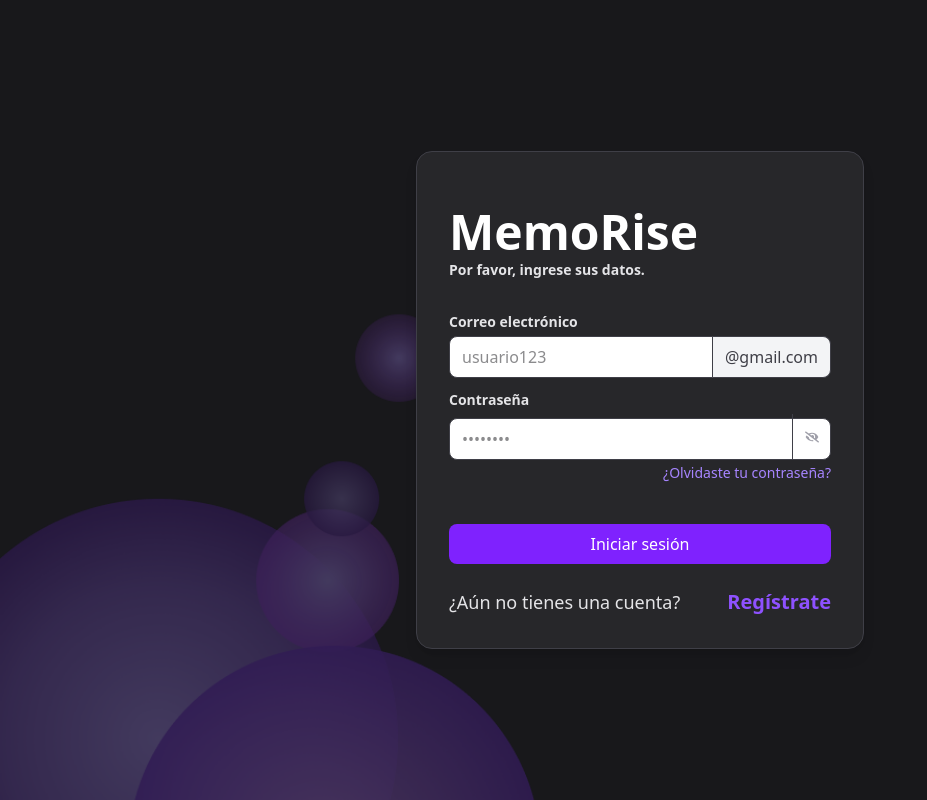
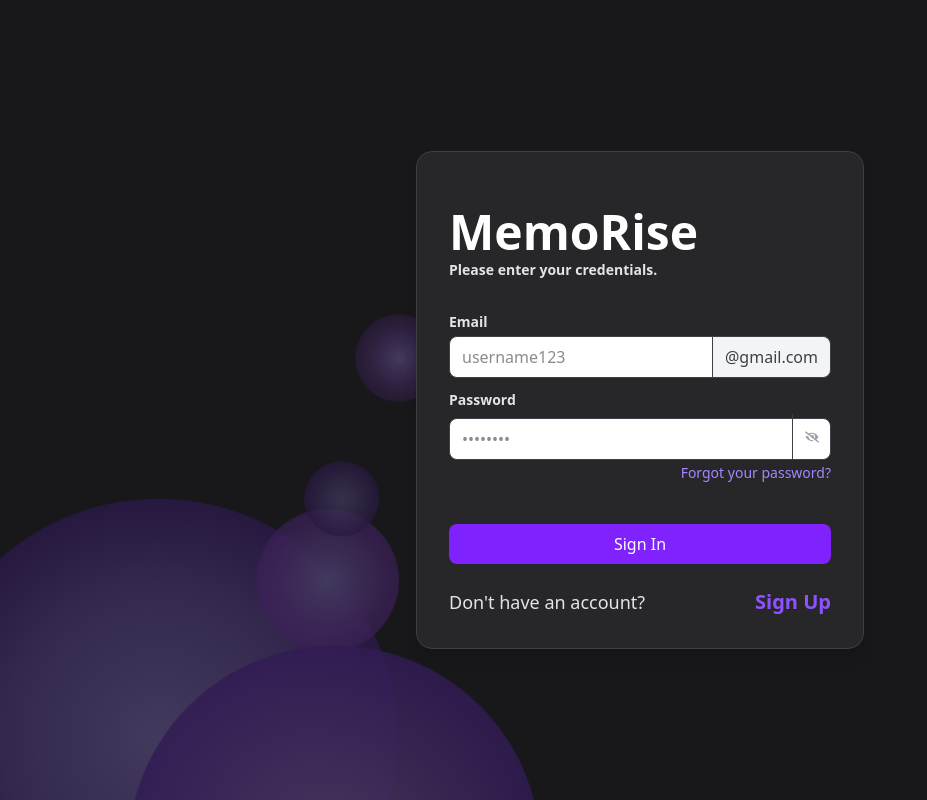
Before and after one commit to MagicExist/MemoRise, a React (Vite) app in the folder front-end/: page / in a window 1280 px wide. Shown: the whole page, without its empty margins (0-927 px from the left). Built offline with nearby package versions, Linux system fonts and the light colour scheme.

Commit message:
fix: Change spanish text to english

```diff
--- a/front-end/src/api/axios.ts
+++ b/front-end/src/api/axios.ts
@@ -24,23 +24,28 @@ api.interceptors.response.use(
   async (error) => {
     const originalRequest = error.config;
 
+    // 🚫 If we are on login page, don't trigger logout on 401
+    if (window.location.pathname === "/") {
+      return Promise.reject(error);
+    }
+
     if (error.response?.status === 401 && !originalRequest._retry) {
       originalRequest._retry = true;
 
       try {
-        const data = await refreshToken(); // pide nuevo access con el refresh
+        const data = await refreshToken(); // ask new access using refresh
         const newAccess = data.access;
 
-        // 🔥 guarda el nuevo access en el storage
+        // 🔥 Save new access token
         tokenStorage.setAccess(newAccess);
 
-        // Reintenta la request original con el nuevo token
+        // Retry original request with the new token
         originalRequest.headers.Authorization = `Bearer ${newAccess}`;
         return api(originalRequest);
       } catch (refreshError) {
-        // ❌ si falla el refresh -> logout
+        // ❌ If refresh fails -> logout and redirect
         logoutUser();
-        window.location.href = "/"; // redirige al login
+        window.location.href = "/login"; // redirect to login
       }
     }
 
--- a/front-end/src/components/AuthComponents/Login.tsx
+++ b/front-end/src/components/AuthComponents/Login.tsx
@@ -9,7 +9,7 @@ import type { UserLogin } from "../../types/user";
 const Login: React.FC = () => {
   const [formData, setFormData] = useState({
     email: "",
-    emailDomain: "@gmail.com", // dominio fijo
+    emailDomain: "@gmail.com", // fixed domain suffix
     password: "",
   });
 
@@ -19,35 +19,35 @@ const Login: React.FC = () => {
     {}
   );
 
+  const [formError, setFormError] = useState<string>(""); // 👈 Global form error (e.g., invalid credentials)
   const [showPassword, setShowPassword] = useState(false);
 
+  // ✅ Validate login form before submission
   const validateForm = () => {
     let valid = true;
     const newErrors: { email?: string; password?: string } = {};
 
-    // Validación del usuario del correo
+    // Email validation
     if (!formData.email.trim()) {
-      newErrors.email = "El usuario del correo es obligatorio";
+      newErrors.email = "Email username is required";
       valid = false;
     } else if (formData.email.length > 76) {
-      newErrors.email =
-        "El usuario del correo no puede superar los 76 caracteres";
+      newErrors.email = "Email username cannot exceed 76 characters";
       valid = false;
     }
 
-    // Validación de contraseña
+    // Password validation
     if (!formData.password.trim()) {
-      newErrors.password = "La contraseña es obligatoria";
+      newErrors.password = "Password is required";
       valid = false;
     } else if (formData.password.length < 6) {
-      newErrors.password = "La contraseña debe tener al menos 6 caracteres";
+      newErrors.password = "Password must be at least 6 characters";
       valid = false;
     } else if (formData.password.length > 25) {
-      newErrors.password =
-        "La contraseña no puede superar los 25 caracteres";
+      newErrors.password = "Password cannot exceed 25 characters";
       valid = false;
     } else if (/\s/.test(formData.password)) {
-      newErrors.password = "La contraseña no puede contener espacios";
+      newErrors.password = "Password cannot contain spaces";
       valid = false;
     }
 
@@ -55,11 +55,14 @@ const Login: React.FC = () => {
     return valid;
   };
 
+  // ✅ Handle input changes (clear error when typing)
   const handleChange = (e: React.ChangeEvent<HTMLInputElement>) => {
     setFormData({ ...formData, [e.target.name]: e.target.value });
-    setErrors({ ...errors, [e.target.name]: "" }); // limpiar error al escribir
+    setErrors({ ...errors, [e.target.name]: "" });
+    setFormError(""); // clear global error on typing
   };
 
+  // ✅ Handle login submit
   const handleSubmit = async (e: React.FormEvent) => {
     e.preventDefault();
 
@@ -72,52 +75,52 @@ const Login: React.FC = () => {
         password: formData.password,
       };
 
-      await loginUser(payload); // ✅ tokens se guardan en tokenStorage
-      console.log("✅ Login successful!");
-      navigate("/mainpanel");
-    } catch (error: any) {
-      console.error("❌ Error en login:", error);
-      if (error.response?.data) {
-        console.error("Detalles del error:", error.response.data);
-      }
+      await loginUser(payload); // tokens are stored in tokenStorage
+      navigate("/mainpanel"); // redirect to dashboard
+    } catch {
+      // 👇 Show user-friendly error message
+      setFormError("Invalid email or password. Please try again.");
     }
   };
 
   return (
     <div className="flex justify-center items-center min-h-screen bg-zinc-900 relative">
+      {/* Background image (bottom-left decorative) */}
       <div
         style={{ backgroundImage: `url(${backgroundImage})` }}
         className="absolute bottom-0 left-0 w-2/3 h-4/5 bg-contain bg-left-bottom opacity-30 bg-no-repeat"
       />
+
+      {/* Login form */}
       <form
         onSubmit={handleSubmit}
         className="bg-zinc-800 shadow-lg rounded-2xl p-8 w-full max-w-md border border-zinc-700 z-10"
       >
-        {/* Títulos */}
+        {/* Title section */}
         <div className="mb-8 mt-6">
           <h1 className="text-5xl font-bold text-white mb-1">MemoRise</h1>
           <h2 className="text-sm font-bold text-zinc-200">
-            Por favor, ingrese sus datos.
+            Please enter your credentials.
           </h2>
         </div>
 
-        {/* Correo electrónico */}
+        {/* Email input */}
         <div className="mb-3">
           <label className="block text-sm font-bold text-zinc-200">
-            Correo electrónico
+            Email
           </label>
           <div className="flex mt-1 items-center">
-            {/* Parte del usuario */}
+            {/* Email username part */}
             <input
               type="text"
               name="email"
               value={formData.email}
               onChange={handleChange}
-              placeholder="usuario123"
+              placeholder="username123"
               maxLength={76}
               className="flex-1 px-3 py-2 border border-zinc-700 rounded-l-lg bg-white text-zinc-900 focus:outline-none focus:ring focus:ring-violet-500"
             />
-            {/* Dominio fijo */}
+            {/* Fixed domain part */}
             <span className="px-3 py-2 border border-l-0 border-zinc-700 rounded-r-lg bg-gray-100 text-zinc-700">
               @gmail.com
             </span>
@@ -127,10 +130,10 @@ const Login: React.FC = () => {
           )}
         </div>
 
-        {/* Contraseña */}
+        {/* Password input */}
         <div className="mt-0">
           <label className="block text-sm font-bold text-zinc-200">
-            Contraseña
+            Password
           </label>
           <div className="relative mt-1">
             <input
@@ -142,6 +145,7 @@ const Login: React.FC = () => {
               autoComplete="off"
               className="w-full mt-1 px-3 py-2 border border-zinc-700 rounded-lg bg-white text-zinc-900 focus:outline-none focus:ring focus:ring-violet-500"
             />
+            {/* Toggle show/hide password */}
             <div className="absolute inset-y-0 right-0 pr-3 flex items-center">
               <div className="h-full border-r border-zinc-700 mr-3"></div>
               <button
@@ -158,29 +162,34 @@ const Login: React.FC = () => {
           )}
         </div>
 
-        {/* Olvidaste tu contraseña */}
+        {/* Global login error */}
+        {formError && (
+          <p className="text-red-500 text-center text-sm mt-4">{formError}</p>
+        )}
+
+        {/* Forgot password link */}
         <div className="mt-0 text-end mb-10">
           <a href="#" className="text-sm text-violet-400 hover:underline">
-            ¿Olvidaste tu contraseña?
+            Forgot your password?
           </a>
         </div>
 
-        {/* Botón */}
+        {/* Submit button */}
         <button
           type="submit"
           className="w-full bg-violet-600 text-white py-2 rounded-lg hover:bg-violet-700 transition"
         >
-          Iniciar sesión
+          Sign In
         </button>
 
-        {/* Enlace para ir al registro */}
+        {/* Register link */}
         <div className="mt-6 flex justify-between items-center text-zinc-200">
-          <span className="text-lg font-medium">¿Aún no tienes una cuenta?</span>
+          <span className="text-lg font-medium">Don't have an account?</span>
           <Link
             to="/register"
             className="text-xl font-bold text-violet-500 hover:underline"
           >
-            Regístrate
+            Sign Up
           </Link>
         </div>
       </form>
```
